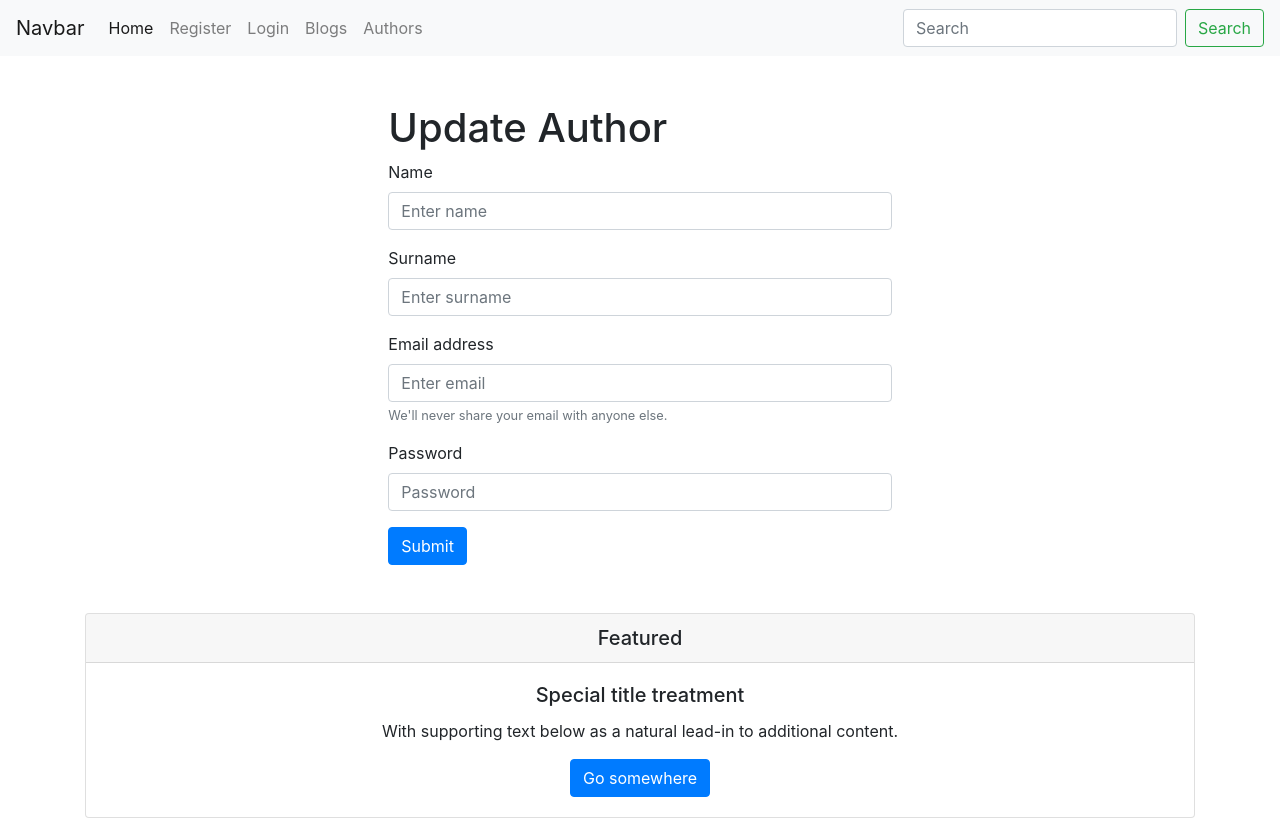
After one commit to MhmmdKcrl/TechSpace-Python, a Flask app: page /update_author/1/ in a window 1280 px wide. The commit adds this page. Run offline with Flask 3, Linux system fonts and the light colour scheme; some libraries are stand-ins or nearby versions.

Commit message:
flask orm part 2

```diff
--- a/29_flask_orm/controllers.py
+++ b/29_flask_orm/controllers.py
@@ -1,7 +1,9 @@
 from flask import url_for, redirect, render_template, request
+from sqlalchemy import or_
 
 from  app import app
-from models import Blog
+from models import Blog, Author
+from extensions import db
 
 user_list = [
     {
@@ -88,3 +90,77 @@ def blog(id):
         message = "Blog not found"
 
     return render_template('blog_detail.html', blog=blog, message=message)
+
+
+
+@app.route('/authors/', methods=['GET'])
+def authors():
+    authors = Author.query.all()
+    q = request.args.get('q')
+    if q:
+
+        # authors = Author.query.filter_by(name=q, surname=q).all()
+        authors = Author.query.filter(or_(Author.name.like(f"%{q}%"), Author.surname.like(f"%{q}%"), Author.email.like(f"%{q}%") )).order_by(Author.name.desc()).all()
+
+    return render_template('authors.html', authors=authors, q=q)
+
+
+
+@app.route('/update_author/<int:id>/', methods=['GET', 'POST'])
+def update_author(id):
+    author = Author.query.get(id)
+    message = None
+
+    if request.method == 'POST':
+        name = request.form.get('name')
+        surname = request.form.get('surname')
+        email = request.form.get('email')
+        password = request.form.get('password')
+
+        print(request.form, "-----------")
+
+        Author.query.filter_by(id=id).update(dict(
+            name=name,
+            surname=surname,
+            email=email,
+            password=password)
+        )
+
+        # author.name = name
+        # author.surname = surname
+        # author.email = email
+        # author.password = password
+
+        db.session.commit()
+        message = f"Author {author.id} updated successfully"
+
+    return render_template('update.html', author=author, message=message)
+
+
+@app.route('/delete_author/<int:id>/', methods=['GET', 'POST'])
+def delete_author(id):
+    author = Author.query.get(id)
+    message = None
+    if request.method == 'POST':
+        author.delete()
+        message = f"Author {author.id} deleted successfully"
+
+    print(message, "-----------")
+
+    return render_template('delete.html', message=message)
+
+
+@app.route('/create_author/', methods=['GET', 'POST'])
+def create_author():
+    message = None
+    if request.method == 'POST':
+        name = request.form.get('name')
+        surname = request.form.get('surname')
+        email = request.form.get('email')
+        password = request.form.get('password')
+
+        author = Author(name=name, surname=surname, email=email, password=password)
+        author.save()
+        message = f"Author {author.name} {author.surname} created successfully"
+
+    return render_template('create.html', message=message)
--- /dev/null
+++ b/29_flask_orm/templates/_partials/footer.html
@@ -0,0 +1,10 @@
+<div class="container text-center">
+    <div class="card">
+        <h5 class="card-header">Featured</h5>
+        <div class="card-body">
+          <h5 class="card-title">Special title treatment</h5>
+          <p class="card-text">With supporting text below as a natural lead-in to additional content.</p>
+          <a href="#" class="btn btn-primary">Go somewhere</a>
+        </div>
+      </div>
+</div>
--- /dev/null
+++ b/29_flask_orm/templates/_partials/navbar.html
@@ -0,0 +1,28 @@
+<nav class="navbar navbar-expand-lg navbar-light bg-light">
+    <a class="navbar-brand" href="#">Navbar</a>
+    <button class="navbar-toggler" type="button" data-toggle="collapse" data-target="#navbarSupportedContent" aria-controls="navbarSupportedContent" aria-expanded="false" aria-label="Toggle navigation">
+      <span class="navbar-toggler-icon"></span>
+    </button>
+
+    <div class="collapse navbar-collapse" id="navbarSupportedContent">
+      <ul class="navbar-nav mr-auto">
+        <li class="nav-item active">
+          <a class="nav-link" href="{{ url_for('index') }}">Home <span class="sr-only">(current)</span></a>
+        </li>
+        <li class="nav-item">
+          <a class="nav-link" href="{{url_for('register')}}">Register</a>
+        </li>
+        <li class="nav-item">
+            <a class="nav-link" href="{{url_for('login')}}">Login</a>
+          </li>
+          <li class="nav-item">
+            <a class="nav-link" href="{{url_for('blogs')}}">Blogs</a>
+          </li>
+          <li class="nav-item">
+            <a class="nav-link" href="{{url_for('authors')}}">Authors</a>
+          </li>
+
+      </ul>
+      {% include '_partials/search.html' %}
+    </div>
+  </nav>
--- /dev/null
+++ b/29_flask_orm/templates/_partials/search.html
@@ -0,0 +1,4 @@
+<form class="form-inline my-2 my-lg-0" method="get">
+    <input class="form-control mr-sm-2" type="search" placeholder="Search" aria-label="Search" name="q" {% if q %}value="{{q}}" {% endif %}>
+    <button class="btn btn-outline-success my-2 my-sm-0" type="submit">Search</button>
+  </form>
--- a/29_flask_orm/templates/base.html
+++ b/29_flask_orm/templates/base.html
@@ -12,62 +12,14 @@
     <link rel="stylesheet" href="https://cdn.jsdelivr.net/npm/bootstrap@4.0.0/dist/css/bootstrap.min.css" integrity="sha384-Gn5384xqQ1aoWXA+058RXPxPg6fy4IWvTNh0E263XmFcJlSAwiGgFAW/dAiS6JXm" crossorigin="anonymous">
 </head>
 <body>
-    <nav class="navbar navbar-expand-lg navbar-light bg-light">
-        <a class="navbar-brand" href="#">Navbar</a>
-        <button class="navbar-toggler" type="button" data-toggle="collapse" data-target="#navbarSupportedContent" aria-controls="navbarSupportedContent" aria-expanded="false" aria-label="Toggle navigation">
-          <span class="navbar-toggler-icon"></span>
-        </button>
 
-        <div class="collapse navbar-collapse" id="navbarSupportedContent">
-          <ul class="navbar-nav mr-auto">
-            <li class="nav-item active">
-              <a class="nav-link" href="{{ url_for('index') }}">Home <span class="sr-only">(current)</span></a>
-            </li>
-            <li class="nav-item">
-              <a class="nav-link" href="{{url_for('register')}}">Register</a>
-            </li>
-            <li class="nav-item">
-                <a class="nav-link" href="{{url_for('login')}}">Login</a>
-              </li>
-              <li class="nav-item">
-                <a class="nav-link" href="{{url_for('blogs')}}">Blogs</a>
-              </li>
-            <li class="nav-item dropdown">
-              <a class="nav-link dropdown-toggle" href="#" id="navbarDropdown" role="button" data-toggle="dropdown" aria-haspopup="true" aria-expanded="false">
-                Dropdown
-              </a>
-              <div class="dropdown-menu" aria-labelledby="navbarDropdown">
-                <a class="dropdown-item" href="#">Action</a>
-                <a class="dropdown-item" href="#">Another action</a>
-                <div class="dropdown-divider"></div>
-                <a class="dropdown-item" href="#">Something else here</a>
-              </div>
-            </li>
-            <li class="nav-item">
-              <a class="nav-link disabled" href="#">Disabled</a>
-            </li>
-          </ul>
-          <form class="form-inline my-2 my-lg-0">
-            <input class="form-control mr-sm-2" type="search" placeholder="Search" aria-label="Search">
-            <button class="btn btn-outline-success my-2 my-sm-0" type="submit">Search</button>
-          </form>
-        </div>
-      </nav>
+  {% include '_partials/navbar.html' %}
 
     {% block content %}
     {% endblock %}
 
 
-    <div class="container text-center">
-    <div class="card">
-        <h5 class="card-header">Featured</h5>
-        <div class="card-body">
-          <h5 class="card-title">Special title treatment</h5>
-          <p class="card-text">With supporting text below as a natural lead-in to additional content.</p>
-          <a href="#" class="btn btn-primary">Go somewhere</a>
-        </div>
-      </div>
-    </div>
+   {% include '_partials/footer.html' %}
 
     {% block js %}
     {% endblock %}
--- /dev/null
+++ b/29_flask_orm/templates/update.html
@@ -0,0 +1,39 @@
+{% extends 'base.html' %}
+
+
+
+{% block content %}
+
+<div class="container col-lg-5 my-5">
+    {% if message %}
+    <h3 class="text-center" style="color: greenyellow;">{{message}}</h3>
+    {% endif %}
+<form method="post">
+    <h1>Update Author</h1>
+    <div class="form-group">
+        <label for="exampleInputEmail1">Name</label>
+        <input type="text" name="name" class="form-control" id="exampleInputEmail1" aria-describedby="emailHelp"
+            placeholder="Enter name" {% if author.name %} value="{{author.name}}" {% endif %}>
+    </div>
+    <div class="form-group">
+        <label for="exampleInputEmail1">Surname</label>
+        <input type="text" name="surname" class="form-control" id="exampleInputEmail1" aria-describedby="emailHelp"
+            placeholder="Enter surname" {% if author.surname %} value="{{author.surname}}" {% endif %}>
+    </div>
+    <div class="form-group">
+        <label for="exampleInputEmail1">Email address</label>
+        <input type="email" name="email" class="form-control" id="exampleInputEmail1" aria-describedby="emailHelp"
+            placeholder="Enter email" {% if author.email %} value="{{author.email}}" {% endif %}>
+        <small id="emailHelp" class="form-text text-muted">We'll never share your email with anyone else.</small>
+    </div>
+    <div class="form-group">
+        <label for="exampleInputPassword1">Password</label>
+        <input type="password" name="password" class="form-control" id="exampleInputPassword1" placeholder="Password"
+        {% if author.password %} value="{{author.password}}" {% endif %}>
+    </div>
+
+    <button type="submit" class="btn btn-primary">Submit</button>
+</form>
+</div>
+
+{% endblock %}
```
Also changed, not shown: 29_flask_orm/migrations/versions/3f24ca28e0c3_.py (added, +49 -0 lines), 29_flask_orm/migrations/versions/803908dbead7_.py (deleted, +0 -36 lines), 29_flask_orm/migrations/versions/90718bbb7f16_.py (deleted, +0 -50 lines), 29_flask_orm/models.py (+27 -2 lines), 29_flask_orm/templates/authors.html (added, +37 -0 lines), 29_flask_orm/templates/create.html (added, +39 -0 lines), 29_flask_orm/templates/delete.html (added, +18 -0 lines), 29_flask_orm/static/photo/download.jpg (added).
